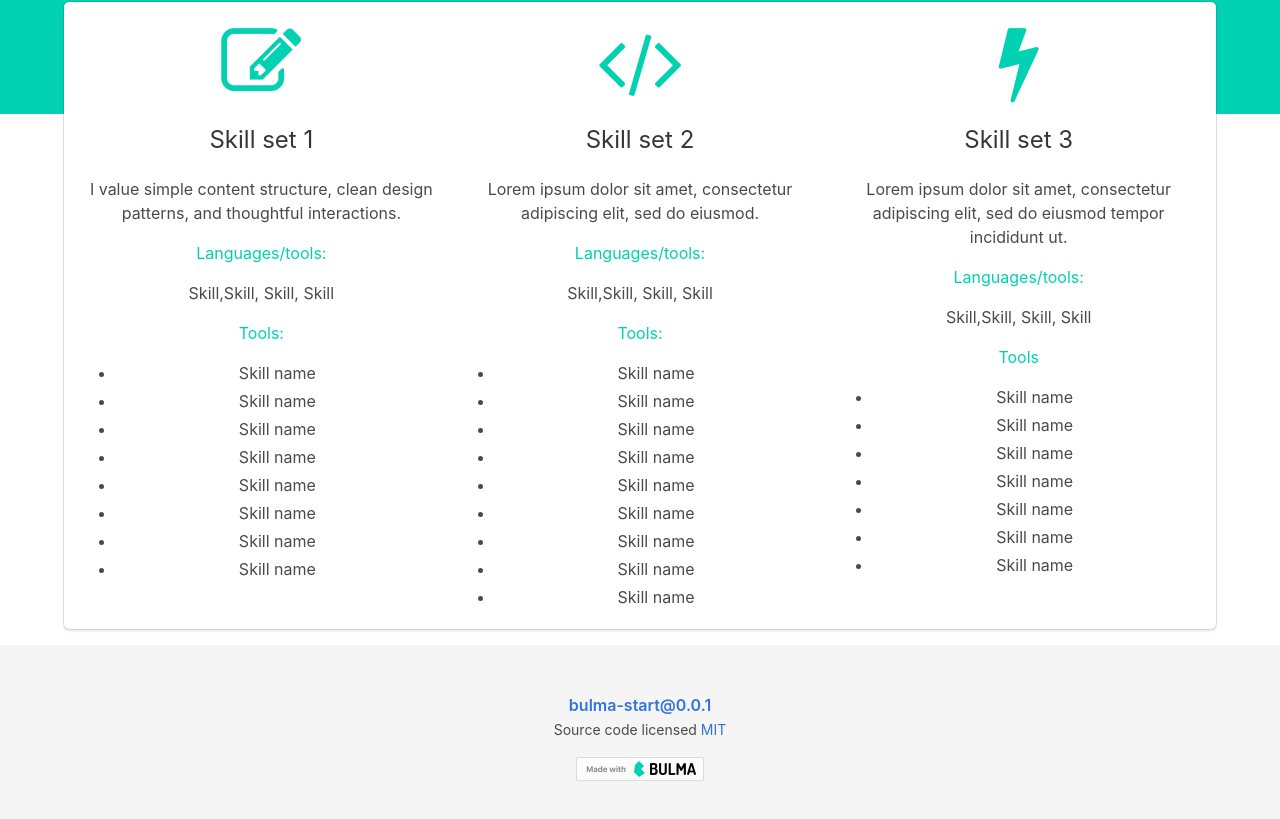
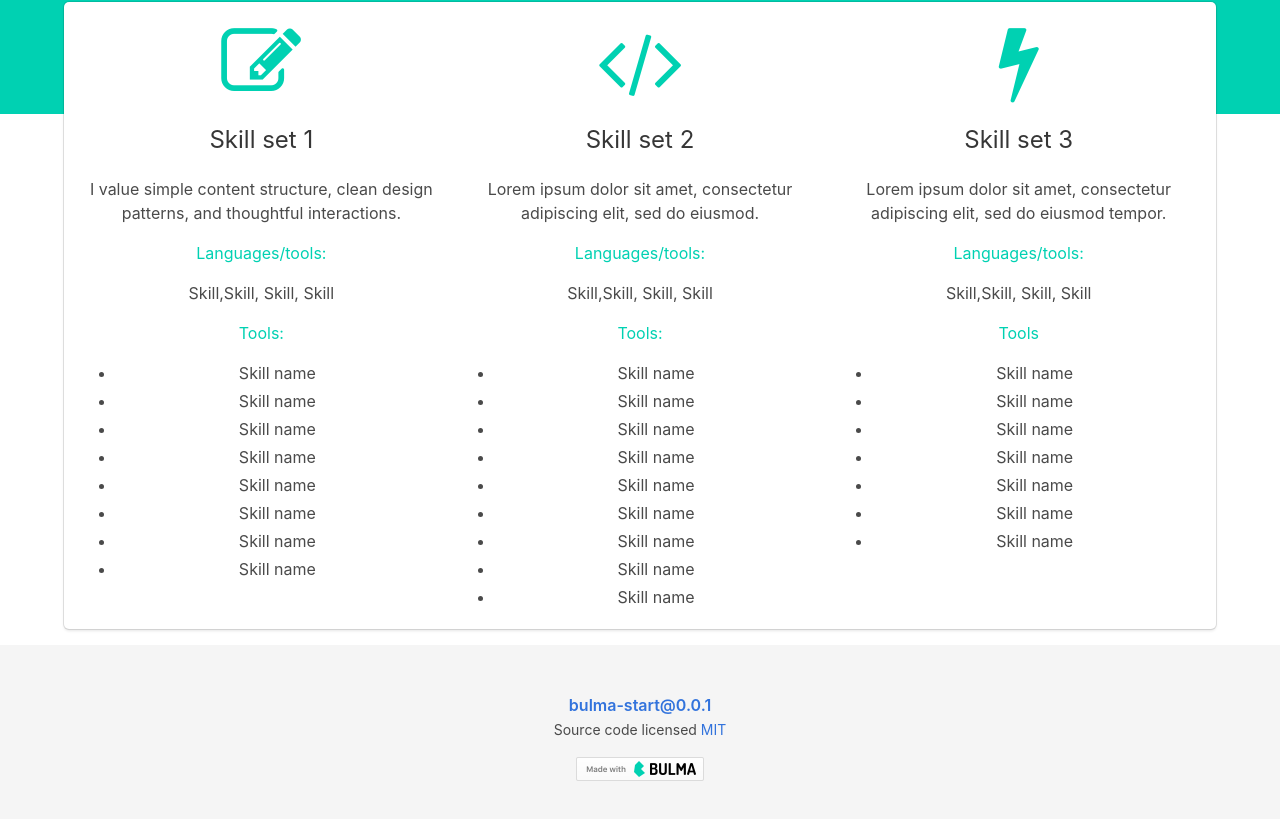
Before and after one commit to archsaan/agilis, a website: page index.html in a window 1280 px wide. Shown: the part 1868-2687 px from the top of the page. Drawn offline with nearby package versions, Linux system fonts and the light colour scheme; animation ran at ten frames a second.

Commit message:
Update index.html

```diff
--- a/index.html
+++ b/index.html
@@ -142,7 +142,7 @@
               <div class="column">
                 <i class="fa fa-5x fa-bolt has-text-primary" aria-hidden="true"></i>
                 <h1 class="title is-size-4 is-spaced">Skill set 3</h1>
-                <p>Lorem ipsum dolor sit amet, consectetur adipiscing elit, sed do eiusmod tempor incididunt ut.</p>
+                <p>Lorem ipsum dolor sit amet, consectetur adipiscing elit, sed do eiusmod tempor.</p>
                 <p class="list-title has-text-primary has-text-weight-normal">Languages/tools:</p>
                 <p>Skill,Skill, Skill, Skill</p>
                 <p class="list-title has-text-primary has-text-weight-normal">Tools</p>
```
